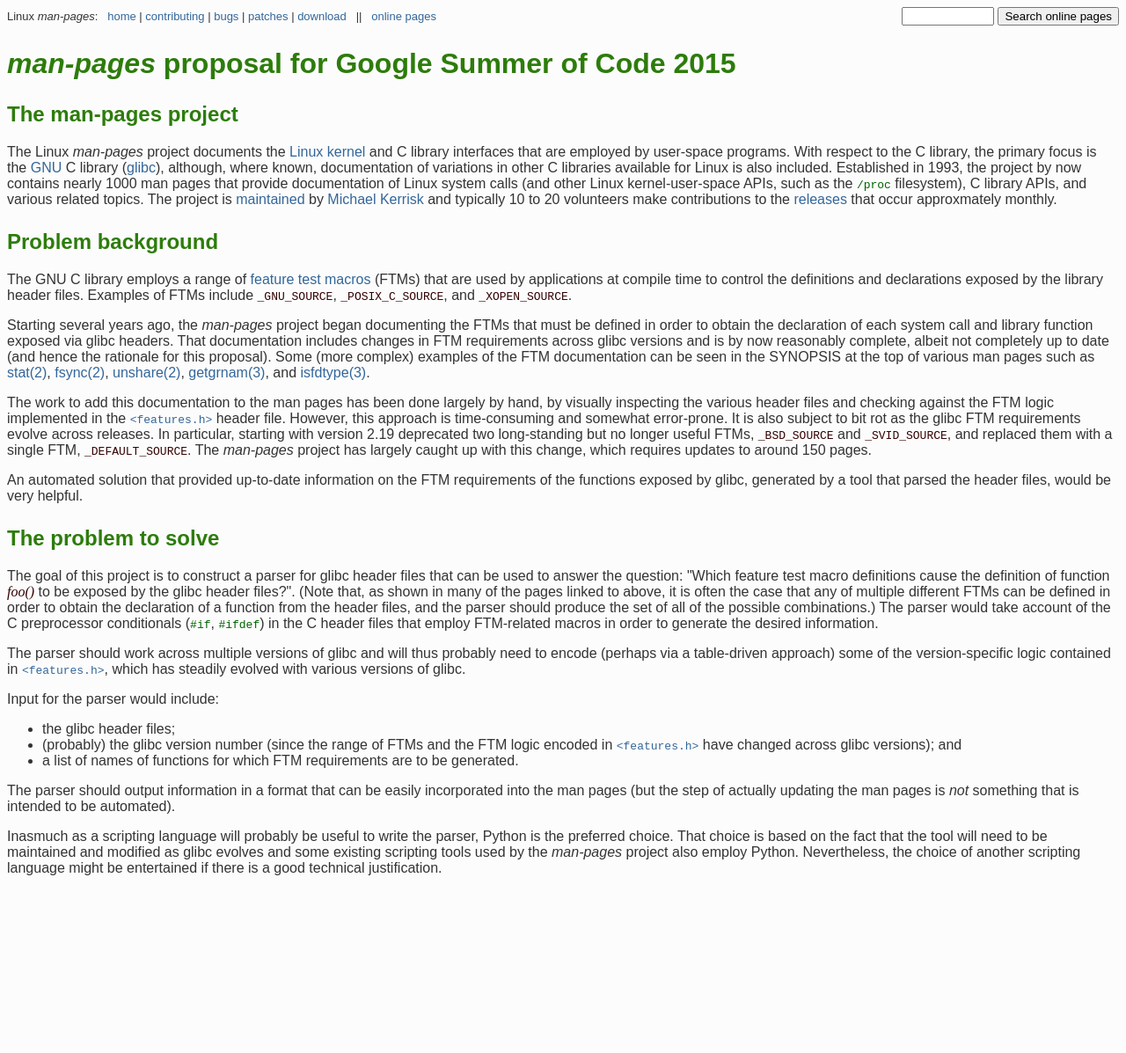
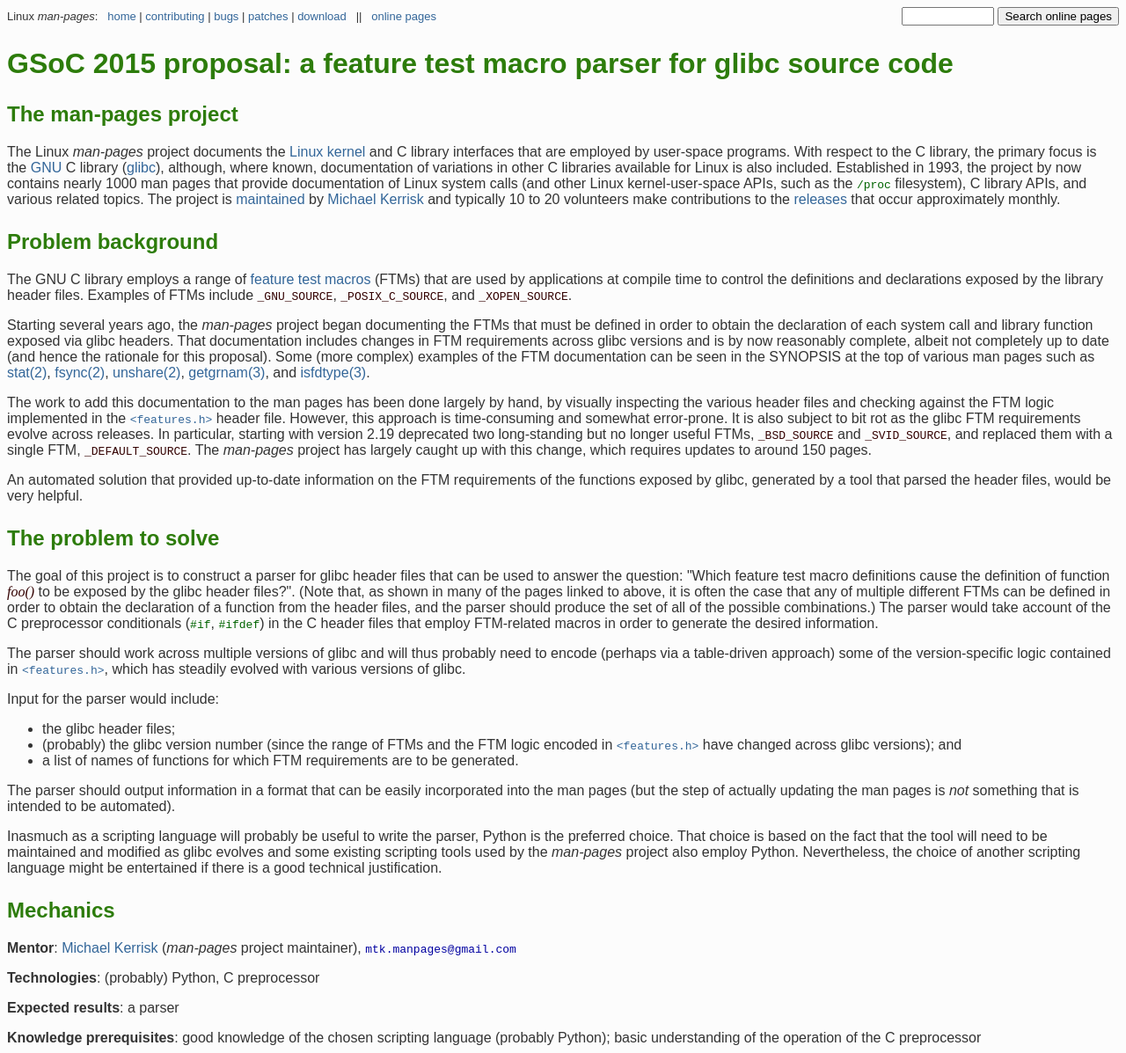
Before and after one commit to alejandro-colomar/man-pages-website, a plain HTML site: page gsoc_2015.html in a window 1280 px wide. Shown: the whole page at 88% size. Before the commit the page ends 1012 px from the top, so only its background shows below. Drawn offline with Linux system fonts and the light colour scheme.

Commit message:
gsoc_2015.html: updates
Signed-off-by: Michael Kerrisk <mtk.manpages@gmail.com>

```diff
--- a/gsoc_2015.html
+++ b/gsoc_2015.html
@@ -3,6 +3,7 @@
 <link rel=stylesheet type="text/css" href="style.css" title="style">
 <title>
 man-pages proposal for Google Summer of Code 2015
+GSoC 2015 proposal: a feature test macro parser for glibc source code
 </title>
 </head>
 
@@ -34,7 +35,7 @@ Linux <em>man-pages</em>: &nbsp;
 <!--END-LINKS-->
 
 
-<h1><em>man-pages</em> proposal for Google Summer of Code 2015</h1>
+<h1>GSoC 2015 proposal: a feature test macro parser for glibc source code</h1>
 
 <h2>The man-pages project</h2>
 <p>
@@ -61,7 +62,7 @@ Linux <em>man-pages</em>: &nbsp;
     <a href="http://man7.org/mtk/index.html">Michael Kerrisk</a>
     and typically 10 to 20 volunteers make contributions to the
     <a href="http://man7.org/linux/man-pages/changelog.html">releases</a>
-    that occur approxmately monthly.
+    that occur approximately monthly.
 </p>
 
 <h2>Problem background</h2>
@@ -193,8 +194,27 @@ Linux <em>man-pages</em>: &nbsp;
     might be entertained if there is a good technical justification.
 </p>
 
+<h2>Mechanics</h2>
+
 <p>
+    <strong>Mentor</strong>:
+    <a href="http://man7.org/mtk/index.html">Michael Kerrisk</a>
+    (<em>man-pages</em> project maintainer),
+    <span class="email">mtk.manpages@gmail.com</span>
+</p>
 
+<p>
+   <strong>Technologies</strong>: (probably) Python, C preprocessor
+</p>
+
+<p>
+   <strong>Expected results</strong>: a parser
+</p>
+
+<p>
+   <strong>Knowledge prerequisites</strong>: good knowledge of
+   the chosen scripting language (probably Python);
+   basic understanding of the operation of the C preprocessor
 </p>
 
 <!--BEGIN-STATCOUNTER-->
```
